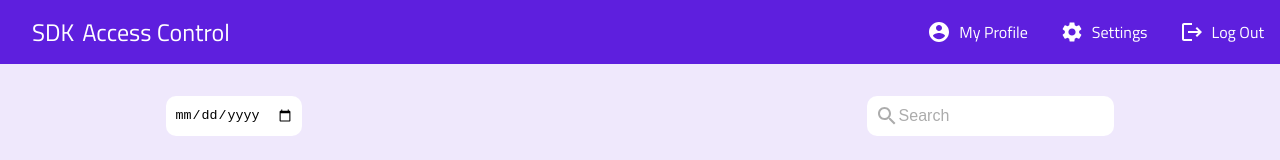
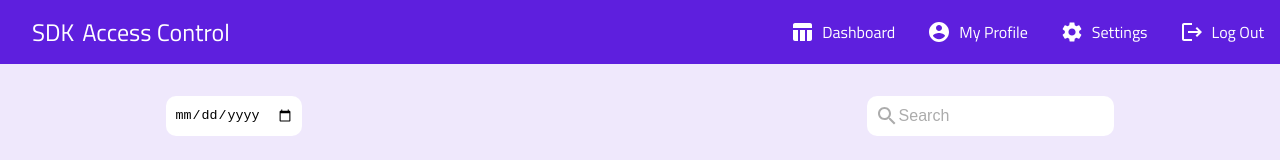
Before and after one commit to sandje00/sdk-access-control-web, a Vue app: page /dashboard in a window 1280 px wide. Shown: the top 160 px of the page. Built offline with nearby package versions, Linux system fonts and the light colour scheme.

Commit message:
Add dashboard link to navbar

```diff
--- /dev/null
+++ b/src/components/common/icons/IconDashboard.vue
@@ -0,0 +1,21 @@
+<template>
+  <base-icon v-bind="$props">
+    <path d="M0 0h24v24H0V0z" fill="none"></path>
+    <path d="M10 10.02h5V21h-5zM17 21h3c1.1 0 2-.9 2-2v-9h-5v11zm3-18H5c-1.1 0-2 .9-2 2v3h19V5c0-1.1-.9-2-2-2zM3 19c0 1.1.9 2 2 2h3V10H3v9z"></path>
+  </base-icon>
+</template>
+
+<script>
+import BaseIcon from '../BaseIcon';
+
+export default {
+  name: 'icon-dashboard',
+  props: {
+    iconName: { type: String, required: true },
+    width: { type: [Number, String], default: 24 },
+    height: { type: [Number, String], default: 24 },
+    iconColor: { type: String, required: true }
+  },
+  components: { BaseIcon }
+}
+</script>
--- a/src/components/common/layout/AppNav.vue
+++ b/src/components/common/layout/AppNav.vue
@@ -1,5 +1,12 @@
 <template>
   <nav class="navigation flex-h justify-center align-center">
+    <router-link :to="{ name: 'dashboard' }" class="navigation-link">
+      <div class="flex-h align-center">
+        <icon-dashboard icon-name="Dashboard" icon-color="#ffffff">
+        </icon-dashboard>
+        <span class="label">Dashboard</span>
+      </div>
+    </router-link>
     <router-link :to="{ name: 'profile' }" class="navigation-link">
       <div class="flex-h align-center">
         <icon-user icon-name="User" icon-color="#ffffff">
@@ -25,13 +32,19 @@
 </template>
 
 <script>
+import IconDashboard from '../icons/IconDashboard';
 import IconLogout from '../icons/IconLogout';
 import IconSettings from '../icons/IconSettings';
 import IconUser from '../icons/IconUser';
 
 export default {
   name: 'app-nav',
-  components: { IconLogout, IconSettings, IconUser }
+  components: {
+    IconDashboard,
+    IconLogout,
+    IconSettings,
+    IconUser
+  }
 }
 </script>
 
@@ -50,7 +63,7 @@ export default {
     .label {
       padding-left: 0.5rem;
 
-      @media(max-width: 600px) {
+      @media(max-width: 750px) {
         display: none;
       }
     }
```
